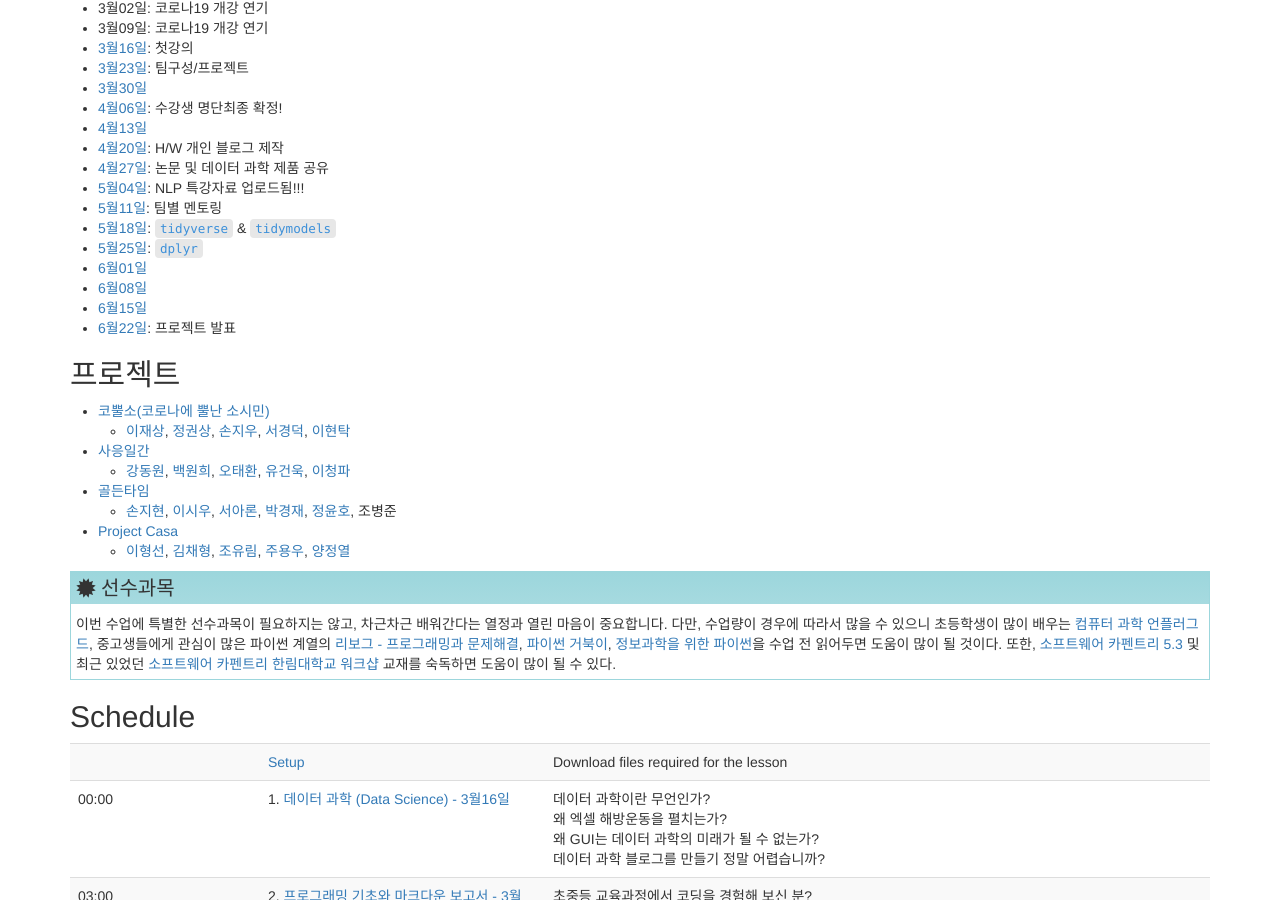
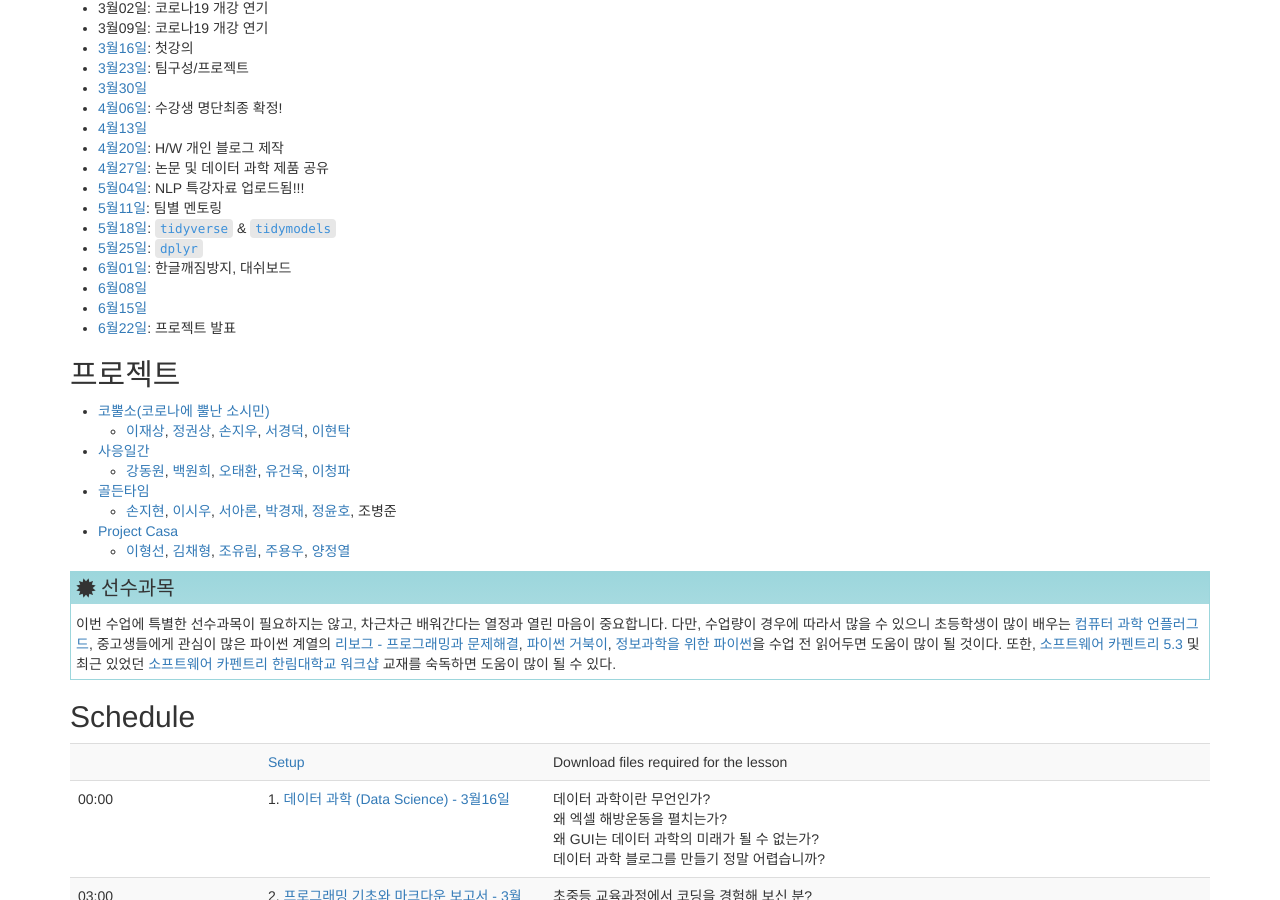
Before and after one commit to statkclee/ds-intro-2020, a Jekyll site: the page built from index.md, in a window 1280 px wide and 900 px high, scrolled down 610 px. Built offline with Jekyll 4.4.1, drawn with Linux system fonts in a browser that asks for light colours.

Commit message:
added lecture note

```diff
--- a/index.md
+++ b/index.md
@@ -41,7 +41,7 @@ root: .
 - [5월11일](https://hackmd.io/I4Y-CWKbQIWksAr9eJG0HQ): 팀별 멘토링
 - [5월18일](https://hackmd.io/sKSF5ZQMQnmvagz_EVR24g): `tidyverse` & `tidymodels`
 - [5월25일](https://hackmd.io/wMk1R_E4RKatr0kNeFrAOQ): `dplyr`
-- [6월01일]()
+- [6월01일](https://hackmd.io/eujIZMzrT-SW7RxRNne7Qg): 한글깨짐방지, 대쉬보드
 - [6월08일]()
 - [6월15일]()
 - [6월22일](): 프로젝트 발표
```
